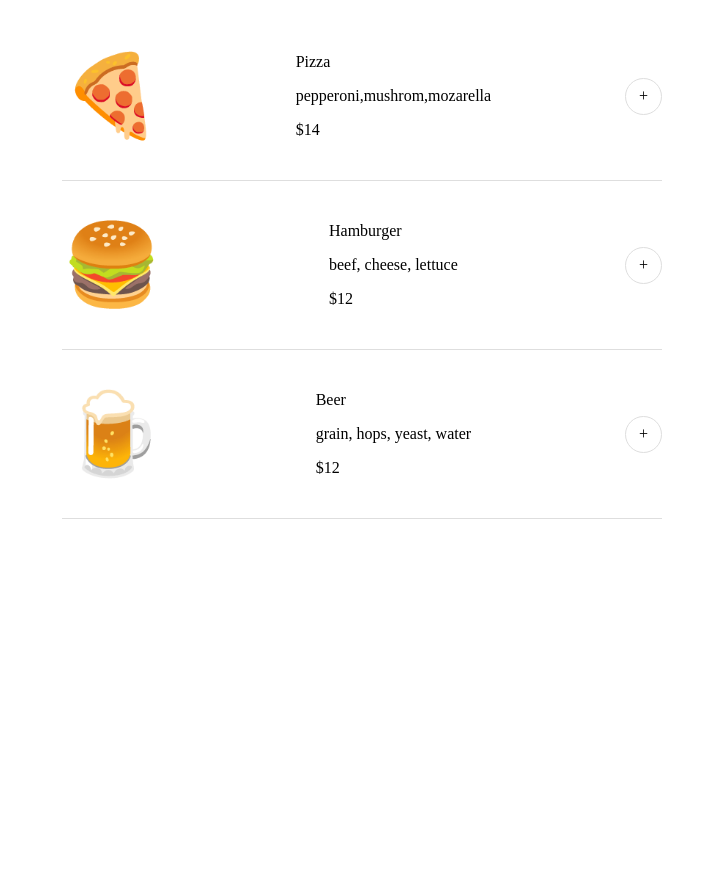
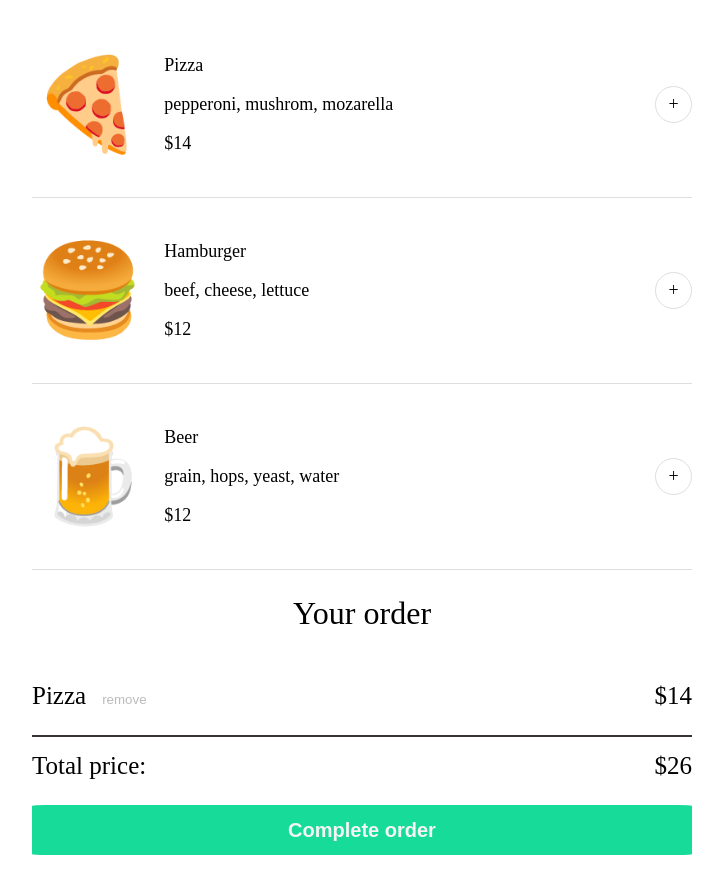
Before and after one commit to Spelel/JS_P13_Restaurant_Ordering_app, a plain HTML site: page index.html in a window 1280 px wide. Shown: the part 293-1173 px from the top of the page, without its empty margins (278-1001 px from the left). Before the commit the page ends 827 px from the top, so only its background shows below. Drawn offline with Linux system fonts and the light colour scheme.

Commit message:
Added sytle for order info.

```diff
--- a/index.html
+++ b/index.html
@@ -3,7 +3,7 @@
 <head>
     <meta charset="UTF-8">
     <meta name="viewport" content="width=device-width, initial-scale=1.0">
-    <title>R</title>
+    <title>ROAPP</title>
     <link rel="stylesheet" href="style.css">
     <link rel="preconnect" href="https://fonts.googleapis.com">
 	<link rel="preconnect" href="https://fonts.gstatic.com" crossorigin>
@@ -26,7 +26,7 @@
                 <div class="foodImg">🍕</div>
                 <div class="pizzaInfo">
                     <p>Pizza</p>
-                    <p>pepperoni,mushrom,mozarella</p>
+                    <p>pepperoni, mushrom, mozarella</p>
                     <p>$14</p>
                 </div>
                 <div class="extMenu">+</div>
@@ -52,6 +52,32 @@
         </div>
     </main>
 
+    <footer>
+        <div class="yourOrder">Your order</div>
+        <div class="orderListItems">
+
+            <div class="oneItem">
+                <div id="menuItem">Pizza</div>
+                <div>
+                    <button class="removeBtn" id="removeBtn">remove</button>
+                </div>
+                <div class="price" id="price">$14</div>
+            </div>
+
+            <!-- -------------------------Separator Line------------------------------- -->
+            <div class="lineEndOrder"></div>
+            <!-- -------------------------Separator Line------------------------------- -->
+
+            <div class="receipt">
+                <div class="payValue">Total price:</div>
+                <div class="totalSum">$26</div>
+            </div>
+
+            <div class="btn">
+                <button class="completeOrderBtn">Complete order</button>
+            </div>
+    </footer>
+
     <script src="index.js" type="module"></script>
 </body>
 </html>
--- a/style.css
+++ b/style.css
@@ -38,7 +38,7 @@ h1, h2 {
     justify-content: space-between;
     align-items: start;
     margin: 15px auto 15px;
-    width: 600px;
+    width: 660px;
 }
 
 .pizza, .hamburger, .beer {
@@ -46,10 +46,10 @@ h1, h2 {
     margin: 0 auto 0;
     display: flex;
     width: inherit;
-    justify-content: space-between;
+    justify-content: start;
     align-items: center;
     border-bottom: 1px solid #DEDEDE;
-    /* border: 1px solid black; */
+    font-size: 18px;
 }
 
 .extMenu {
@@ -64,4 +64,63 @@ h1, h2 {
 
 .foodImg {
     font-size: 5em;
+    padding-right: 20px;
 }
+
+.lineEndOrder {
+    border-bottom: 2px solid #393333;
+    margin: 25px 0 0 0;
+}
+
+.yourOrder{
+    font-size: 2em;
+    margin: 25px auto 50px;
+    text-align: center;
+
+}
+
+.orderListItems {
+    font-size: 25px;
+    width: 660px;
+    /* border: 1px solid black; */
+    margin: 25px auto 0px;
+}
+
+
+.btn {
+    text-align: center;
+}
+
+.completeOrderBtn {
+    width: 660px;
+    height: 50px;
+    border-radius: 2%;
+    background-color: #16DB99;
+    margin: 25px auto;
+    border: none;
+    font-size: 20px;
+    font-weight: bold;
+    color: whitesmoke;
+}
+
+.oneItem, .receipt {
+    display: flex;
+    margin: 15px auto 0;
+    justify-content: start;
+    align-items: center;
+}
+
+.payValue {
+    margin: 0 auto 0 0;
+}
+
+.price, .extMenu {
+    margin: 0 0 0 auto;
+}
+
+.removeBtn {
+    border: none;
+    background-color: white;
+    margin: 0 0 0 10px;
+    color: #BBBBBB;
+}
```
